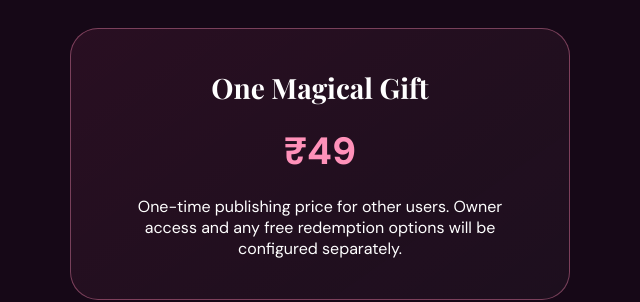
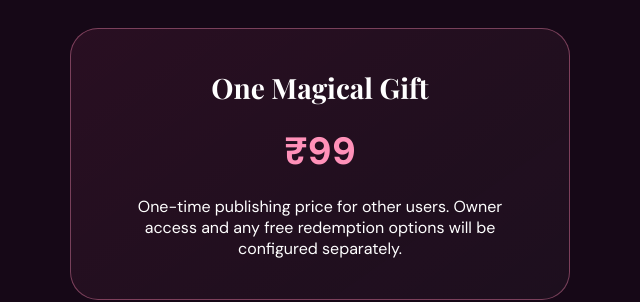
Before and after one commit to mymagicalgift/gift-website, a plain HTML site: page index.html in a window 1280 px wide. Shown: the part 3380-3682 px from the top of the page, 320-960 px from the left. Drawn offline with nearby package versions, Linux system fonts and the light colour scheme.

Commit message:
Update index.html

```diff
--- a/index.html
+++ b/index.html
@@ -421,7 +421,7 @@ footer {
   </div>
   <div class="plan">
     <h3>One Magical Gift</h3>
-    <div class="price">₹49</div>
+    <div class="price">₹99</div>
     <p>One-time publishing price for other users. Owner access and any free redemption options will be configured separately.</p>
   </div>
 </section>
```
